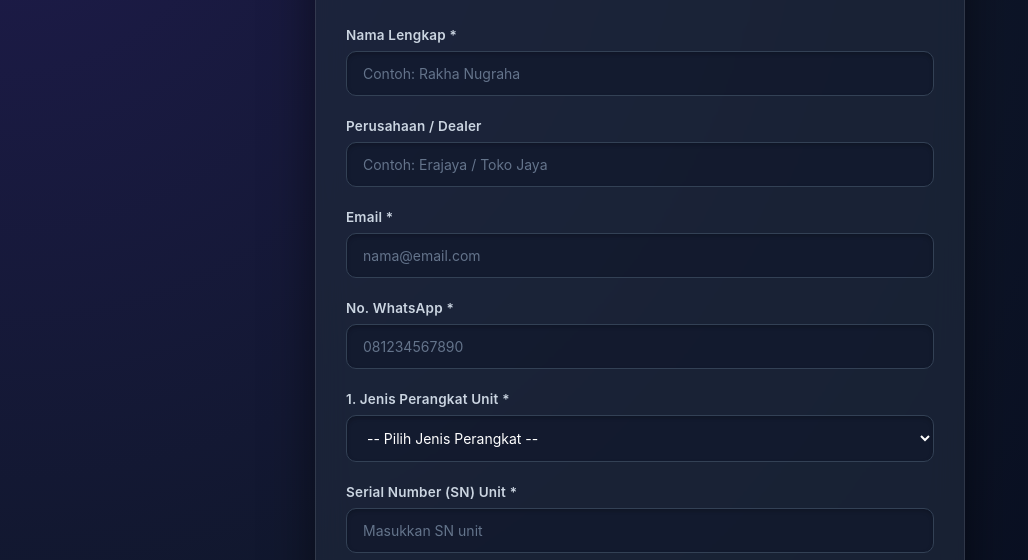
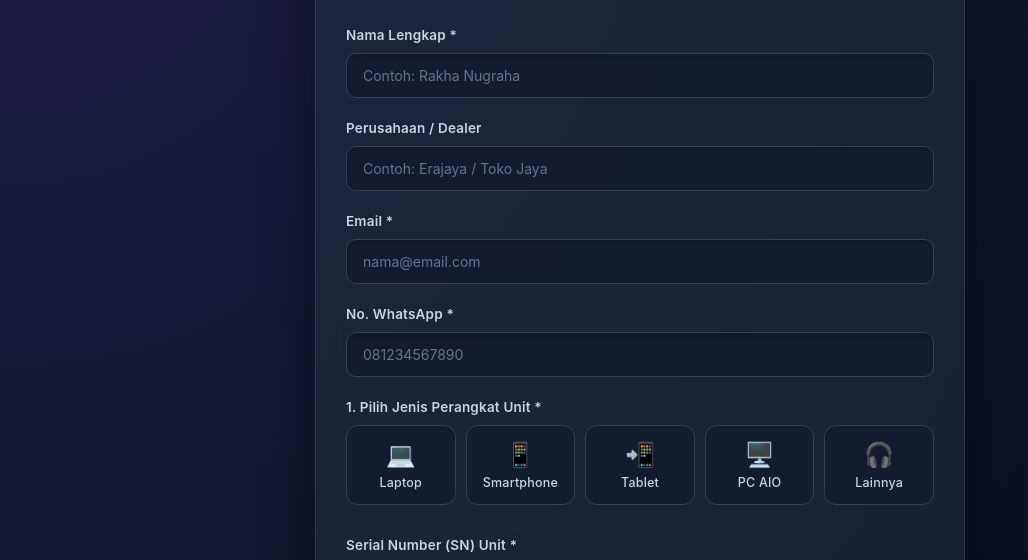
Before and after one commit to rakhanugrh/ADVAN-DOA-SYSTEM, a website: page public/index.html in a window 1280 px wide. Shown: the part 172-732 px from the top of the page, without its empty margins (0-1028 px from the left). Drawn offline with Linux system fonts and the light colour scheme.

Commit message:
Update device selection to horizontal grid cards with emojis

```diff
--- a/public/index.html
+++ b/public/index.html
@@ -18,7 +18,7 @@
     }
 
     .container {
-      background: rgba(30, 41, 59, 0.7);
+      background: rgba(30, 41, 59, 0.75);
       backdrop-filter: blur(16px);
       -webkit-backdrop-filter: blur(16px);
       border: 1px solid rgba(255, 255, 255, 0.1);
@@ -38,8 +38,69 @@
     .alert-danger { background: rgba(153, 27, 27, 0.3); border: 1px solid #ef4444; color: #fca5a5; }
 
     .form-group { margin-bottom: 22px; }
-    label { display: block; font-size: 13.5px; color: #cbd5e1; margin-bottom: 8px; font-weight: 600; letter-spacing: 0.2px; }
+    label { display: block; font-size: 13.5px; color: #cbd5e1; margin-bottom: 10px; font-weight: 600; letter-spacing: 0.2px; }
 
+    /* STYLE CARD MENYAMPING DENGAN EMOJI */
+    .device-grid {
+      display: grid;
+      grid-template-columns: repeat(auto-fit, minmax(100px, 1fr));
+      gap: 10px;
+    }
+
+    .device-card {
+      position: relative;
+    }
+
+    .device-card input[type="radio"] {
+      position: absolute;
+      opacity: 0;
+      width: 0;
+      height: 0;
+    }
+
+    .device-box {
+      display: flex;
+      flex-direction: column;
+      align-items: center;
+      justify-content: center;
+      padding: 14px 10px;
+      background: rgba(15, 23, 42, 0.6);
+      border: 1px solid #334155;
+      border-radius: 12px;
+      cursor: pointer;
+      transition: all 0.25s ease;
+      text-align: center;
+    }
+
+    .device-box .icon {
+      font-size: 24px;
+      margin-bottom: 6px;
+    }
+
+    .device-box .title {
+      font-size: 12.5px;
+      color: #cbd5e1;
+      font-weight: 500;
+    }
+
+    .device-card:hover .device-box {
+      border-color: #38bdf8;
+      background: rgba(56, 189, 248, 0.1);
+      transform: translateY(-2px);
+    }
+
+    .device-card input[type="radio"]:checked + .device-box {
+      border-color: #38bdf8;
+      background: linear-gradient(135deg, rgba(2, 132, 199, 0.3), rgba(37, 99, 235, 0.3));
+      box-shadow: 0 0 0 2px #38bdf8, 0 4px 12px rgba(56, 189, 248, 0.2);
+    }
+
+    .device-card input[type="radio"]:checked + .device-box .title {
+      color: #ffffff;
+      font-weight: 700;
+    }
+
+    /* INPUT REGULAR */
     input[type="text"], input[type="email"], select, textarea {
       width: 100%;
       padding: 13px 16px;
@@ -76,7 +137,7 @@
     input[type="file"] { width: 100%; color: #94a3b8; cursor: pointer; font-size: 13px; }
     .file-hint { font-size: 12px; color: #64748b; margin-top: 6px; display: block; }
 
-    /* Dynamic Fade In Animation */
+    /* Fade In Animation */
     .fade-in {
       animation: fadeIn 0.35s ease-in-out forwards;
     }
@@ -139,20 +200,55 @@
         <input type="text" id="nowa" required placeholder="081234567890">
       </div>
 
-      <!-- 1. JENIS PERANGKAT -->
+      <!-- 1. JENIS PERANGKAT (MENYAMPING + EMOJI) -->
       <div class="form-group">
-        <label for="jenisBarang">1. Jenis Perangkat Unit *</label>
-        <select id="jenisBarang" required>
-          <option value="">-- Pilih Jenis Perangkat --</option>
-          <option value="Laptop">Laptop</option>
-          <option value="Smartphone">Smartphone (HP)</option>
-          <option value="Tablet">Tablet</option>
-          <option value="PC AIO">PC All-in-One (AIO)</option>
-          <option value="Lainnya">Lainnya / Aksesoris</option>
-        </select>
+        <label>1. Pilih Jenis Perangkat Unit *</label>
+        <div class="device-grid">
+
+          <label class="device-card">
+            <input type="radio" name="jenisBarang" value="Laptop" required>
+            <div class="device-box">
+              <span class="icon">💻</span>
+              <span class="title">Laptop</span>
+            </div>
+          </label>
+
+          <label class="device-card">
+            <input type="radio" name="jenisBarang" value="Smartphone">
+            <div class="device-box">
+              <span class="icon">📱</span>
+              <span class="title">Smartphone</span>
+            </div>
+          </label>
+
+          <label class="device-card">
+            <input type="radio" name="jenisBarang" value="Tablet">
+            <div class="device-box">
+              <span class="icon">📲</span>
+              <span class="title">Tablet</span>
+            </div>
+          </label>
+
+          <label class="device-card">
+            <input type="radio" name="jenisBarang" value="PC AIO">
+            <div class="device-box">
+              <span class="icon">🖥️</span>
+              <span class="title">PC AIO</span>
+            </div>
+          </label>
+
+          <label class="device-card">
+            <input type="radio" name="jenisBarang" value="Lainnya">
+            <div class="device-box">
+              <span class="icon">🎧</span>
+              <span class="title">Lainnya</span>
+            </div>
+          </label>
+
+        </div>
       </div>
 
-      <!-- 2. VARIAN DETAIL BARANG (Dinamis - Muncul Setelah Memilih Jenis) -->
+      <!-- 2. VARIAN DETAIL BARANG (Dinamis Muncul) -->
       <div class="form-group" id="groupVariant" style="display: none;">
         <label for="variantBarang">2. Varian / Seri Detail Unit *</label>
         <select id="variantBarang" required>
@@ -165,7 +261,7 @@
         <input type="text" id="snUnit" required placeholder="Masukkan SN unit">
       </div>
 
-      <!-- DESKRIPSI KENDALA (BEBAS KETIK) -->
+      <!-- DESKRIPSI KENDALA -->
       <div class="form-group">
         <label for="keluhan">Deskripsi Kendala / Keluhan *</label>
         <textarea id="keluhan" rows="4" required placeholder="Tuliskan detail kendala atau kerusakan fisik/fungsi unit saat diterima..."></textarea>
@@ -177,7 +273,7 @@
         <div class="file-input-wrapper">
           <input type="file" id="fotoFiles" multiple accept="image/*">
         </div>
-        <span class="file-hint">* Format: JPG, PNG, WEBP (Bisa pilih beberapa foto sekaligus).</span>
+        <span class="file-hint">* Format: JPG, PNG, WEBP (Bisa pilih beberapa foto).</span>
       </div>
 
       <!-- UPLOAD VIDEO -->
@@ -203,19 +299,17 @@
       Lainnya: ['Aksesoris / Charger / Perangkat Lain']
     };
 
-    const jenisSelect = document.getElementById('jenisBarang');
     const groupVariant = document.getElementById('groupVariant');
     const variantSelect = document.getElementById('variantBarang');
 
-    // Listener Perubahan Jenis Perangkat
-    jenisSelect.addEventListener('change', function() {
+    // Event Listener Radio Button Menyamping
+    document.querySelectorAll('input[name="jenisBarang"]').forEach(radio => {
+      radio.addEventListener('change', function() {
         const selectedJenis = this.value;
 
         if (selectedJenis && variantData[selectedJenis]) {
-        // Reset Opsi Varian
           variantSelect.innerHTML = '<option value="">-- Pilih Varian Seri --</option>';
 
-        // Isi Varian Baru Sesuai Jenis
           variantData[selectedJenis].forEach(item => {
             const opt = document.createElement('option');
             opt.value = item;
@@ -223,16 +317,13 @@
             variantSelect.appendChild(opt);
           });
 
-        // Tampilkan Kolom Varian Dengan Animasi Fade In
           groupVariant.style.display = 'block';
           groupVariant.classList.remove('fade-in');
-        void groupVariant.offsetWidth; // Trigger reflow
+          void groupVariant.offsetWidth;
           groupVariant.classList.add('fade-in');
           variantSelect.required = true;
-      } else {
-        groupVariant.style.display = 'none';
-        variantSelect.required = false;
         }
+      });
     });
 
     // Form Submit Handler
@@ -247,6 +338,9 @@
       btnSubmit.disabled = true;
 
       try {
+        const selectedRadio = document.querySelector('input[name="jenisBarang"]:checked');
+        if (!selectedRadio) throw new Error('Silakan pilih jenis perangkat terlebih dahulu.');
+
         const fotoInput = document.getElementById('fotoFiles');
         const videoInput = document.getElementById('videoFiles');
 
@@ -302,7 +396,7 @@
           perusahaan: document.getElementById('perusahaan').value || '',
           email: document.getElementById('email').value,
           nowa: document.getElementById('nowa').value,
-          kategori: document.getElementById('jenisBarang').value,
+          kategori: selectedRadio.value,
           tipeUnit: document.getElementById('variantBarang').value,
           snUnit: document.getElementById('snUnit').value,
           keluhan: document.getElementById('keluhan').value,
```
Lines whose indentation alone changed are shown as unchanged.
